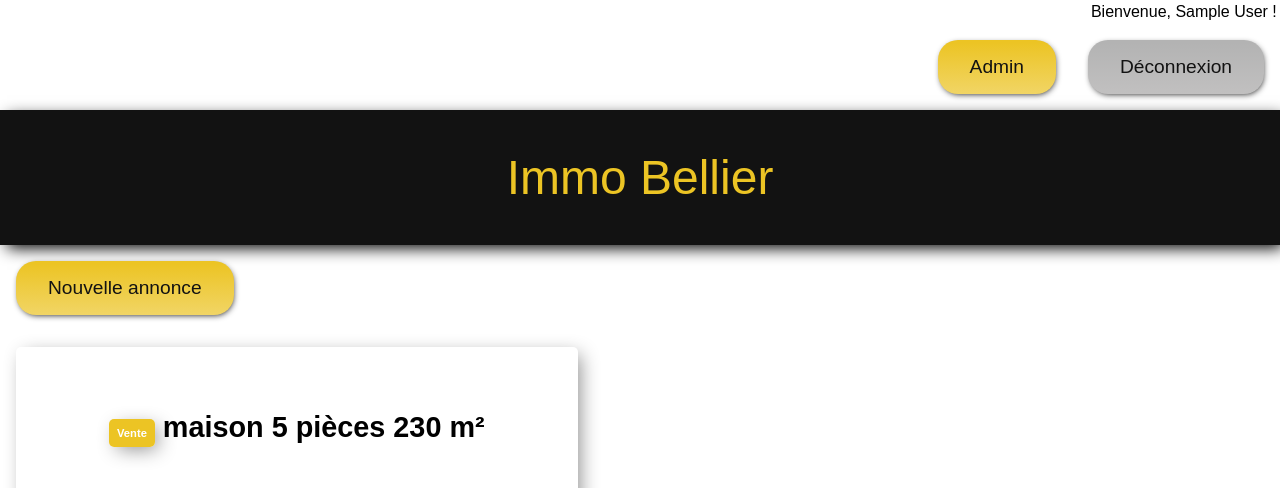
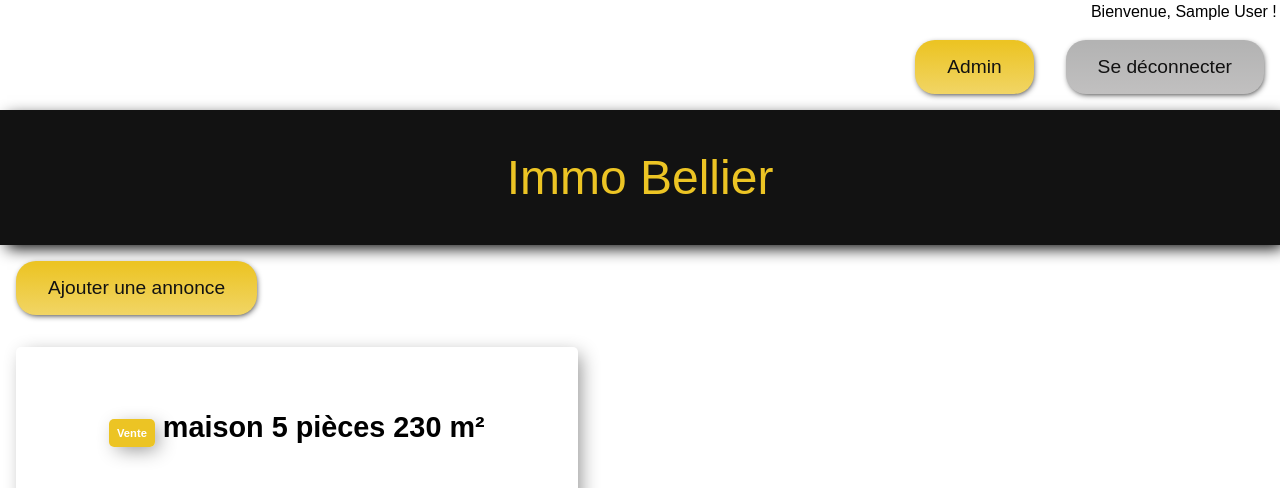
Before and after one commit to AmandineDubreuil/Immobellier_AmandineDubreuil, a PHP site: page /index.php in a window 1280 px wide. Shown: the top 488 px of the page. Run offline with PHP 8.4, Linux system fonts and the light colour scheme; the visitor is signed in with stand-in values (Sample User, id 1); data comes from the database, SQL or seed files in the repository.

Commit message:
modification nom des boutons dans index

```diff
--- a/view/indexView.php
+++ b/view/indexView.php
@@ -21,9 +21,9 @@
                     <?php if (isAdminConnected()) : ?>
                         <a class="btn"  href="./adminImmobellier/index.php" role="button">Admin</a>
                     <?php endif ?>
-                    <a class="btnInput"  href="./login/deconnexion.php">Déconnexion</a>
+                    <a class="btnInput"  href="./login/deconnexion.php">Se déconnecter</a>
                 <?php else : ?>
-                    <a class="btnInput" href="./login/">Connexion</a>
+                    <a class="btnInput" href="./login/">Se connecter</a>
                     <a class="btnInput"  href="./register/">Créer un compte</a>
 
                 <?php endif ?>
@@ -34,7 +34,7 @@
     </header>
     <main>
     <?php if (isConnected()) : ?>
-        <div><a class="btn" href="./adminImmobellier/ajout.php">Nouvelle annonce</a></div>
+        <div><a class="btn" href="./adminImmobellier/ajout.php">Ajouter une annonce</a></div>
         <?php endif ?>
         <section class="section">
         <?php
```
